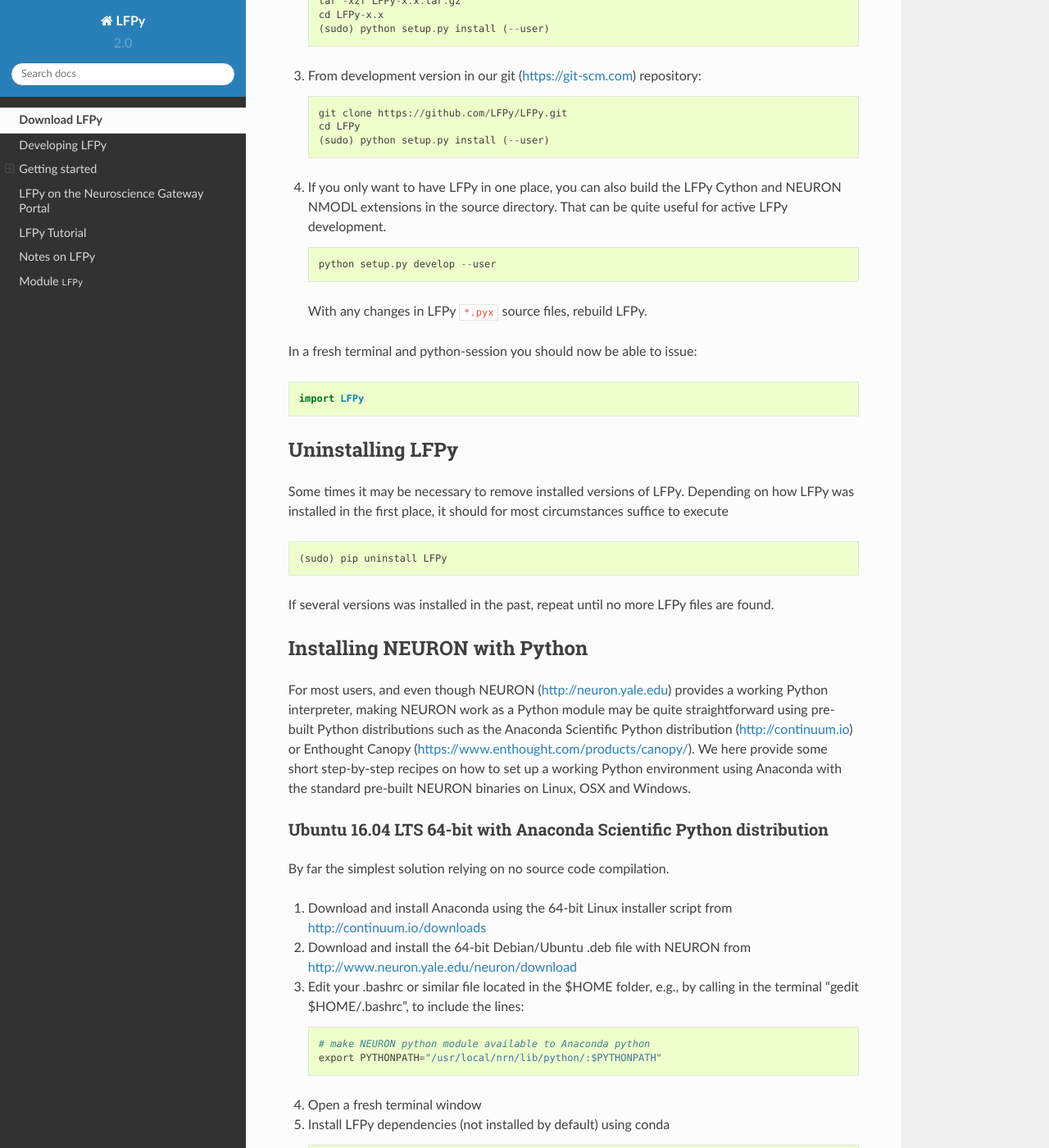
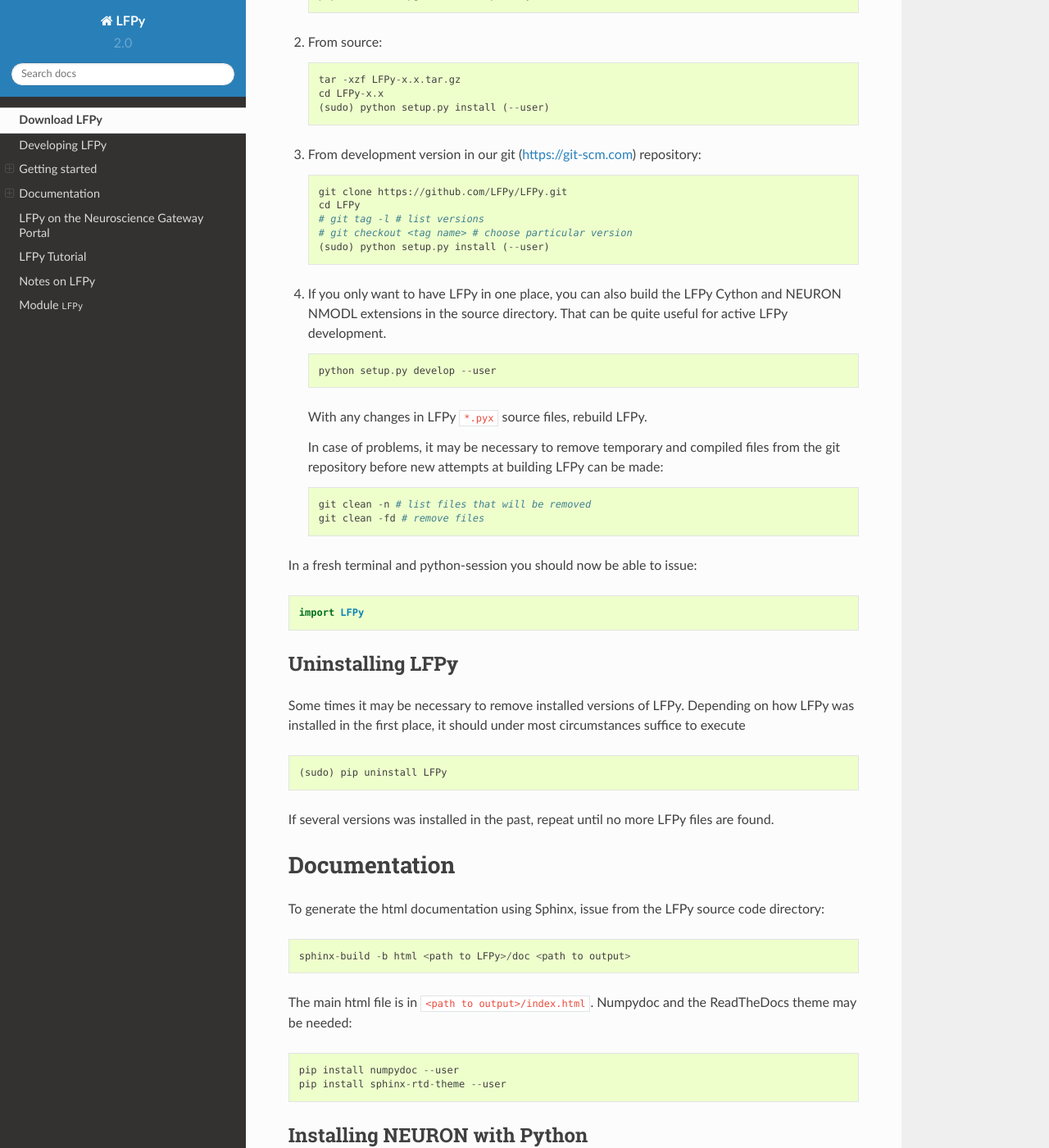
Before and after one commit to LFPy/LFPy, a Sphinx documentation site: the page built from doc/information.rst, in a window 1280 px wide and 1400 px high, scrolled down 2257 px. Shown: the whole window at 82% size. Built offline with Sphinx 7.4.7 and the Read the Docs theme 2.0.0, drawn with Linux system fonts in a browser that asks for light colours; some of the changed text lies outside the part shown.

Commit message:
some doc updates

```diff
--- a/doc/information.rst
+++ b/doc/information.rst
@@ -42,13 +42,22 @@ Dependencies
 To install LFPy you will need the following:
 
 1.  Python. LFPy's unit-test suite is integrated with and continuously tested using `Travis-CI <https://travis-ci.org>`_. Tests are run using NEURON 7.4 and Python 2.7, 3.4, 3.5 and 3.6, as well as other Python dependencies listed next.
-    The code build testing status and results of the last test as well as the test coverage test using `Coveralls <https://coveralls.io>`_  can be seen here:
+    The code build testing status, results of the last test, test coverage test using `Coveralls <https://coveralls.io>`_ and documentation status can be seen here:
 
     .. image:: https://travis-ci.org/LFPy/LFPy.svg?branch=master
         :target: https://travis-ci.org/LFPy/LFPy
+        :alt: TravisCI Status
 
     .. image:: https://coveralls.io/repos/github/LFPy/LFPy/badge.svg?branch=master
         :target: https://coveralls.io/github/LFPy/LFPy?branch=master
+        :alt: Coveralls Status
+
+    .. image:: https://readthedocs.org/projects/lfpy/badge/?version=latest
+        :target: http://lfpy.readthedocs.io/en/latest/?badge=latest
+        :alt: Documentation Status
+
+
+[![Documentation Status](https://readthedocs.org/projects/lfpy/badge/?version=latest)](http://lfpy.readthedocs.io/en/latest/?badge=latest)
 
 
 2.  Python modules setuptools, numpy, scipy, matplotlib, Cython, h5py, mpi4py, csa
@@ -113,6 +122,8 @@ There are few options to install LFPy:
 
         git clone https://github.com/LFPy/LFPy.git
         cd LFPy
+        # git tag -l # list versions
+        # git checkout <tag name> # choose particular version
         (sudo) python setup.py install (--user)
 
 
@@ -125,6 +136,12 @@ There are few options to install LFPy:
 
     With any changes in LFPy ``*.pyx`` source files, rebuild LFPy.
 
+    In case of problems, it may be necessary to remove temporary and compiled files from the git repository before new attempts at building LFPy can be made:
+    ::
+
+        git clean -n # list files that will be removed
+        git clean -fd # remove files
+
 
 In a fresh terminal and python-session you should now be able to issue:
 ::
@@ -135,12 +152,27 @@ In a fresh terminal and python-session you should now be able to issue:
 Uninstalling LFPy
 -----------------
 
-Some times it may be necessary to remove installed versions of LFPy. Depending on how LFPy was installed in the first place, it should for most circumstances suffice to execute
+Some times it may be necessary to remove installed versions of LFPy. Depending on how LFPy was installed in the first place, it should under most circumstances suffice to execute
 ::
 
     (sudo) pip uninstall LFPy
 
 If several versions was installed in the past, repeat until no more LFPy files are found.
+
+
+Documentation
+=============
+
+To generate the html documentation using Sphinx, issue from the LFPy source code directory:
+::
+
+    sphinx-build -b html <path to LFPy>/doc <path to output>
+
+The main html file is in ``<path to output>/index.html``. Numpydoc and the ReadTheDocs theme may be needed:
+::
+
+    pip install numpydoc --user
+    pip install sphinx-rtd-theme --user
 
 
 Installing NEURON with Python
--- a/doc/tutorial.rst
+++ b/doc/tutorial.rst
@@ -8,7 +8,7 @@ In order to obtain all necessary files, please obtain the LFPy source files as d
 Change directory to the LFPy examples folder, and start the interactive `IPython <https://ipython.org>`_ interpreter
 ::
 
-    $ cd <path/to/LFPy>/examples
+    $ cd <path to LFPy>/examples
     $ ipython
 
 Let us start by importing ``LFPy``, as well as the ``numpy`` and ``os`` modules
```
Also changed, not shown: other parts of doc/information.rst (+3 -3 lines), README.md (+14 -4 lines), doc/additional.rst (+12 -6 lines), doc/classes.rst (+7 -0 lines).
